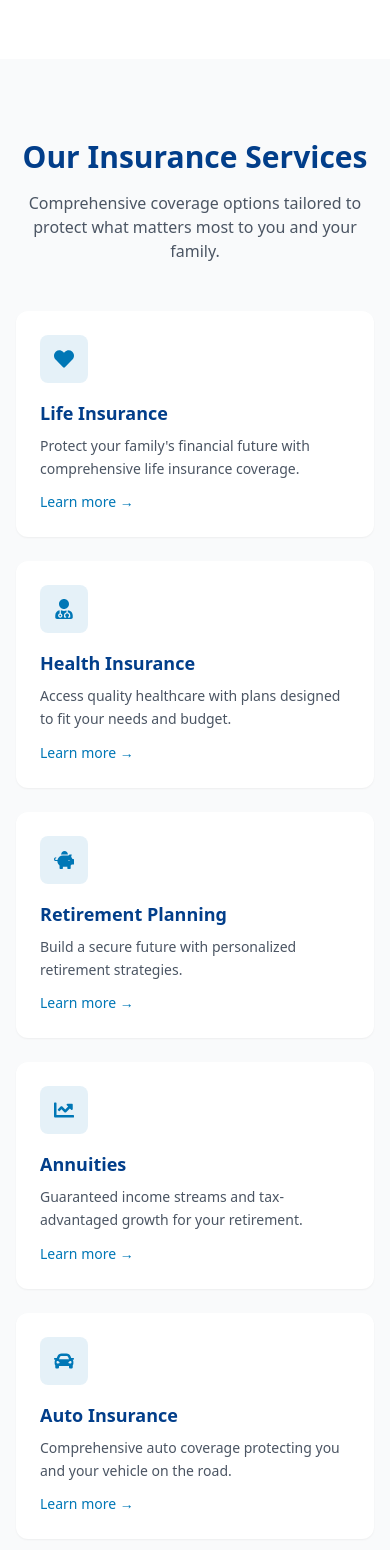
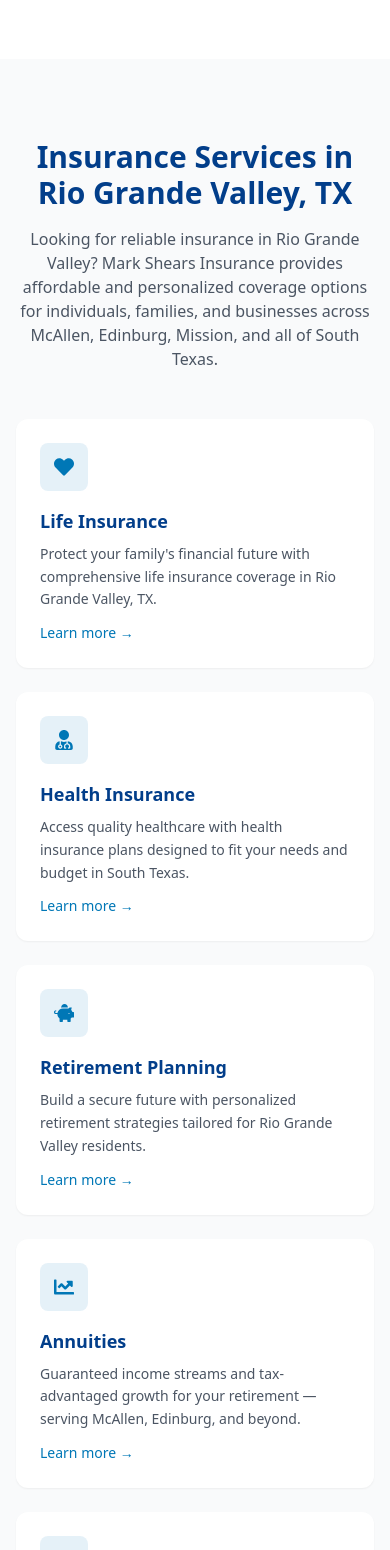
Before and after one commit to kamishakes13-prog/mark-shears-insurance, a React (Vite) app: page / in a window 390 px wide. Shown: the part 2840-4390 px from the top of the page. Built offline with nearby package versions, Linux system fonts and the light colour scheme.

Commit message:
SEO: Services.jsx - add location keywords, visible local SEO text, remove hidden keyword div

```diff
--- a/src/components/Services.jsx
+++ b/src/components/Services.jsx
@@ -2,20 +2,20 @@
 import { FaHeart, FaUserMd, FaPiggyBank, FaChartLine, FaCar, FaHome, FaUmbrella, FaBuilding, FaBriefcase } from 'react-icons/fa'
 
 const services = [
-  { icon: FaHeart, title: 'Life Insurance', desc: "Protect your family's financial future with comprehensive life insurance coverage." },
-  { icon: FaUserMd, title: 'Health Insurance', desc: 'Access quality healthcare with plans designed to fit your needs and budget.' },
-  { icon: FaPiggyBank, title: 'Retirement Planning', desc: 'Build a secure future with personalized retirement strategies.' },
-  { icon: FaChartLine, title: 'Annuities', desc: 'Guaranteed income streams and tax-advantaged growth for your retirement.' },
-  { icon: FaCar, title: 'Auto Insurance', desc: 'Comprehensive auto coverage protecting you and your vehicle on the road.' },
-  { icon: FaHome, title: 'Home Insurance', desc: "Safeguard your home and belongings with the right coverage." },
-  { icon: FaUmbrella, title: 'Renters Insurance', desc: 'Affordable protection for your belongings and liability as a renter.', link: 'https://epremiuminsurance.com' },
-  { icon: FaBuilding, title: 'Commercial Insurance', desc: 'Protect your business assets, employees, and operations.' },
-  { icon: FaBriefcase, title: 'Business Insurance', desc: 'Specialized coverage for small and medium businesses.' },
+  { icon: FaHeart, title: 'Life Insurance', desc: "Protect your family's financial future with comprehensive life insurance coverage in Rio Grande Valley, TX." },
+  { icon: FaUserMd, title: 'Health Insurance', desc: 'Access quality healthcare with health insurance plans designed to fit your needs and budget in South Texas.' },
+  { icon: FaPiggyBank, title: 'Retirement Planning', desc: 'Build a secure future with personalized retirement strategies tailored for Rio Grande Valley residents.' },
+  { icon: FaChartLine, title: 'Annuities', desc: 'Guaranteed income streams and tax-advantaged growth for your retirement — serving McAllen, Edinburg, and beyond.' },
+  { icon: FaCar, title: 'Auto Insurance', desc: 'Comprehensive auto insurance protecting you and your vehicle on Texas roads. Affordable rates for RGV drivers.' },
+  { icon: FaHome, title: 'Home Insurance', desc: "Safeguard your home and belongings with the right home insurance coverage for Rio Grande Valley homeowners." },
+  { icon: FaUmbrella, title: 'Renters Insurance', desc: 'Affordable renters insurance for your belongings and liability. Serving Mission, Pharr, Harlingen, and the entire RGV.', link: 'https://epremiuminsurance.com' },
+  { icon: FaBuilding, title: 'Commercial Insurance', desc: 'Protect your business assets, employees, and operations with commercial insurance in Rio Grande Valley, Texas.' },
+  { icon: FaBriefcase, title: 'Business Insurance', desc: 'Specialized business insurance coverage for small and medium businesses throughout South Texas.' },
 ]
 
 export default function Services() {
   return (
-    <section id="services" className="py-20 bg-gray-50">
+    <section id="services" className="py-20 bg-gray-50" aria-label="Insurance Services in Rio Grande Valley, Texas">
       <div className="max-w-7xl mx-auto px-4 sm:px-6 lg:px-8">
         <motion.div
           initial={{ opacity: 0, y: 20 }}
@@ -23,8 +23,11 @@
           viewport={{ once: true }}
           className="text-center mb-12"
         >
-          <h2 className="text-3xl md:text-4xl font-bold text-dark mb-4">Our Insurance Services</h2>
-          <p className="text-gray-600 max-w-2xl mx-auto">Comprehensive coverage options tailored to protect what matters most to you and your family.</p>
+          <h2 className="text-3xl md:text-4xl font-bold text-dark mb-4">Insurance Services in Rio Grande Valley, TX</h2>
+          <p className="text-gray-600 max-w-2xl mx-auto">
+            Looking for reliable insurance in Rio Grande Valley? Mark Shears Insurance provides affordable and personalized
+            coverage options for individuals, families, and businesses across McAllen, Edinburg, Mission, and all of South Texas.
+          </p>
         </motion.div>
 
         <div className="grid sm:grid-cols-2 lg:grid-cols-3 gap-6">
@@ -56,12 +59,6 @@
             </motion.div>
           ))}
         </div>
-
-        {/* Local SEO keywords (hidden for search engines) */}
-        <div className="hidden" aria-hidden="true">
-          Insurance services in McAllen TX, Edinburg TX, Mission TX, Pharr TX, Hidalgo County,
-          Rio Grande Valley insurance agent, affordable insurance Texas
-        </div>
       </div>
     </section>
   )
```
